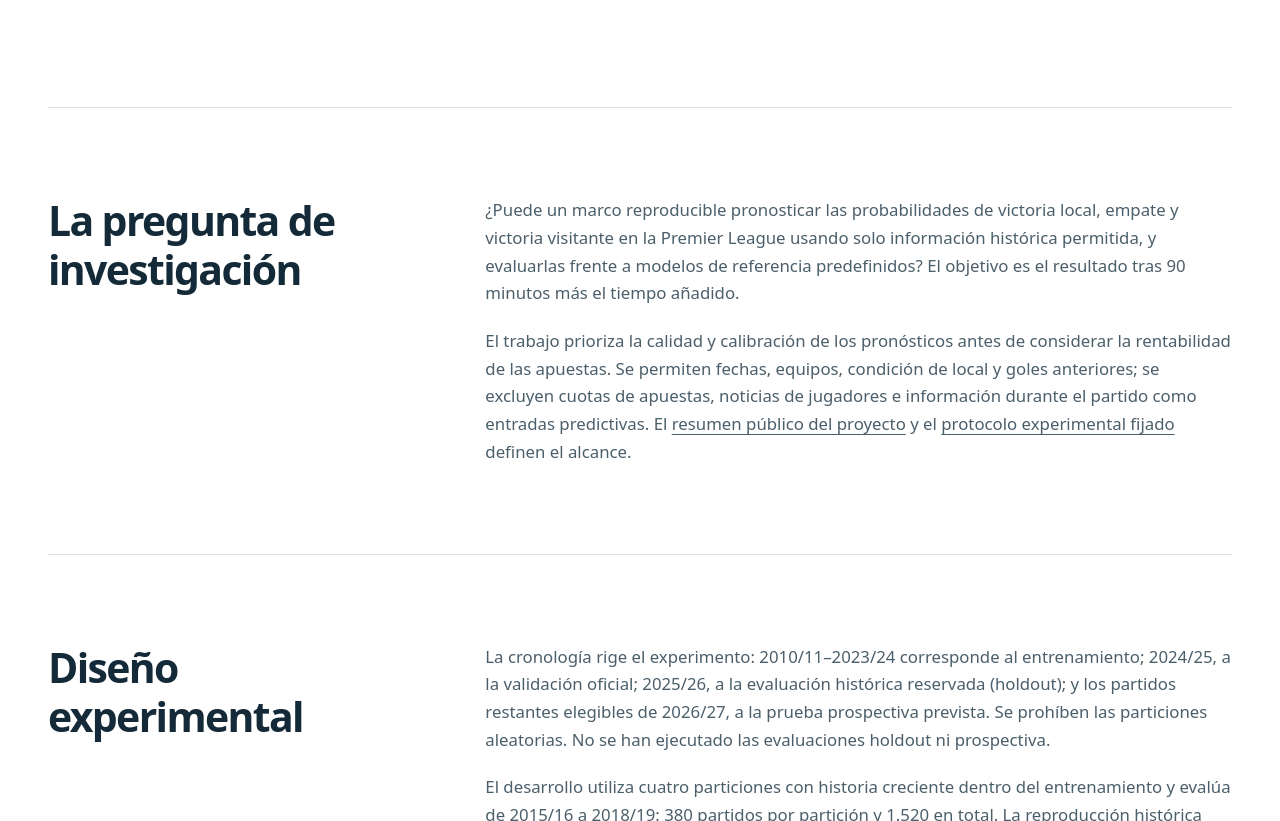
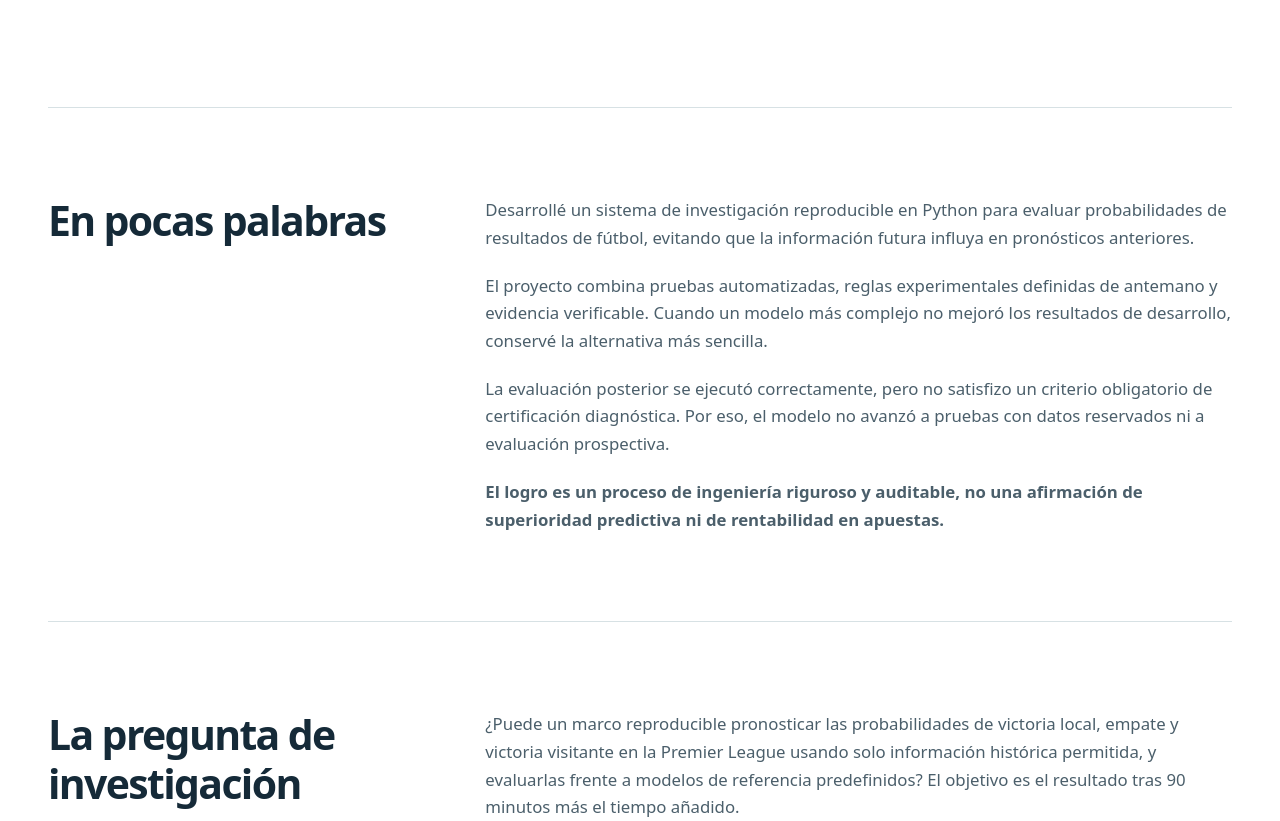
Before and after one commit to jovillal/jovillal.github.io, a plain HTML site: page es/casos/football-probability-model/index.html in a window 1280 px wide. Shown: the part 705-1526 px from the top of the page. Drawn offline with Linux system fonts and the light colour scheme.

Commit message:
Add approved bilingual Football case study summaries (#10)

```diff
--- a/es/casos/football-probability-model/index.html
+++ b/es/casos/football-probability-model/index.html
@@ -26,6 +26,15 @@
         <h1 id="case-title">Football Probability Model: Ingeniería de un experimento de pronóstico reproducible</h1>
         <p class="hero-intro">Este proyecto de investigación combina metodología científica e ingeniería de software para producir pronósticos probabilísticos de fútbol trazables y verificables. Su disciplina central consiste en evaluar honestamente un experimento con reglas fijadas, incluso cuando la evidencia impide que un modelo avance.</p>
       </header>
+      <section class="case-section section container" aria-labelledby="summary-title">
+        <h2 id="summary-title">En pocas palabras</h2>
+        <div class="section-copy">
+          <p>Desarrollé un sistema de investigación reproducible en Python para evaluar probabilidades de resultados de fútbol, evitando que la información futura influya en pronósticos anteriores.</p>
+          <p>El proyecto combina pruebas automatizadas, reglas experimentales definidas de antemano y evidencia verificable. Cuando un modelo más complejo no mejoró los resultados de desarrollo, conservé la alternativa más sencilla.</p>
+          <p>La evaluación posterior se ejecutó correctamente, pero no satisfizo un criterio obligatorio de certificación diagnóstica. Por eso, el modelo no avanzó a pruebas con datos reservados ni a evaluación prospectiva.</p>
+          <p><strong>El logro es un proceso de ingeniería riguroso y auditable, no una afirmación de superioridad predictiva ni de rentabilidad en apuestas.</strong></p>
+        </div>
+      </section>
       <section class="case-section section container" aria-labelledby="question-title">
         <h2 id="question-title">La pregunta de investigación</h2>
         <div class="section-copy"><p>¿Puede un marco reproducible pronosticar las probabilidades de victoria local, empate y victoria visitante en la Premier League usando solo información histórica permitida, y evaluarlas frente a modelos de referencia predefinidos? El objetivo es el resultado tras 90 minutos más el tiempo añadido.</p><p>El trabajo prioriza la calidad y calibración de los pronósticos antes de considerar la rentabilidad de las apuestas. Se permiten fechas, equipos, condición de local y goles anteriores; se excluyen cuotas de apuestas, noticias de jugadores e información durante el partido como entradas predictivas. El <a href="https://github.com/jovillal/football-probability-model/blob/410c36c2f6e832c9bc22dc145d5817b5e164a23a/README.md">resumen público del proyecto</a> y el <a href="https://github.com/jovillal/football-probability-model/blob/410c36c2f6e832c9bc22dc145d5817b5e164a23a/docs/experiment-protocol.md">protocolo experimental fijado</a> definen el alcance.</p></div>
```
Also changed, not shown: case-studies/football-probability-model/index.html (+9 -0 lines).
